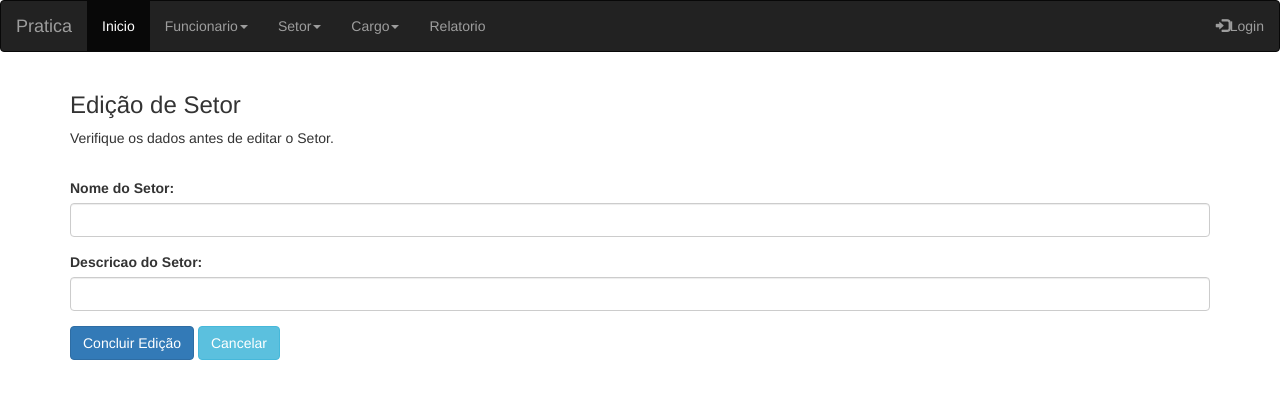
After one commit to alison10010/crud-php-estrutural, a PHP site: page /setor/editeSetor.php?editaid=1 in a window 1280 px wide. The commit adds this page. Shown: the top 399 px of the page. Run offline with PHP 8.4, Linux system fonts and the light colour scheme; data that the repository does not hold is empty.

Commit message:
Arquivos de layout

```diff
--- a/setor/cadastroSetor.php
+++ b/setor/cadastroSetor.php
@@ -9,11 +9,11 @@
     <form action="../funcao/addSetor.php" method="post">
         <div class="form-group">
             <label for="nomeSetor">Nome do Setor:</label>
-            <input type="txt" class="form-control" id="nomeSetor" name="nomeSetor">
+            <input type="txt" class="form-control" id="nomeSetor" name="nomeSetor" required>
         </div>
         <div class="form-group">
             <label for="descricaoSetor">Descricao do Setor:</label>
-            <input type="txt" class="form-control" id="descricaoSetor" name="descricaoSetor">
+            <input type="txt" class="form-control" id="descricaoSetor" name="descricaoSetor" required>
         </div>
 
         <button type="submit" class="btn btn-default">Cadastrar</button>
--- /dev/null
+++ b/setor/editeSetor.php
@@ -0,0 +1,35 @@
+<?php include("../template-sub-pasta/inicioPage.php");  ?>
+
+<!-- BUSCA OS DADOS NO BD DE ACORDO COM O ID -->
+<?php
+  include("../funcao/conexao.php");
+  $rec = $_GET["editaid"];
+
+  $seleciona = mysqli_query($conexao, "SELECT * FROM setor where id=$rec");
+  $campo = mysqli_fetch_array($seleciona);
+?>
+
+<div class="container">
+  <h3>Edição de Setor</h3>
+  <p>Verifique os dados antes de editar o Setor.</p>
+
+  <br />
+  <div id="form">
+    <form action="../funcao/aditarSetor.php" method="post">
+        <input type="hidden" name="id" value="<?=$campo["id"]?>">
+        <div class="form-group">
+            <label for="editeNomeSetor">Nome do Setor:</label>
+            <input type="txt" class="form-control" id="editeNomeSetor" name="editeNomeSetor" value="<?=$campo["nomeSetor"]?>" required>
+        </div>
+        <div class="form-group">
+            <label for="editeDescricaoSetor">Descricao do Setor:</label>
+            <input type="txt" class="form-control" id="editeDescricaoSetor" name="editeDescricaoSetor" value="<?=$campo["descricaoSetor"]?>" required>
+        </div>
+
+        <button type="submit" class="btn btn-primary">Concluir Edição</button>
+        <a type="button" class="btn btn-info btn-md" href="listaSetor.php">Cancelar</button></a>
+    </form>
+  </div>
+</div>
+
+<?php include("../template-sub-pasta/fimPage.php"); ?>
--- a/template-sub-pasta/inicioPage.php
+++ b/template-sub-pasta/inicioPage.php
@@ -19,7 +19,7 @@
       <li class="active"><a href="../index.php">Inicio</a></li>
       <li class="dropdown"><a class="dropdown-toggle" data-toggle="dropdown" href="#">Funcionario<span class="caret"></span></a>
         <ul class="dropdown-menu">
-          <li><a href="../funcionario/cadastroFuncionario.php">Cadastrar</a></li>
+          <li><a href="#">Cadastrar</a></li>
           <li><a href="#">Listar</a></li>
         </ul>
       </li>
@@ -27,13 +27,13 @@
       <li class="dropdown"><a class="dropdown-toggle" data-toggle="dropdown" href="#">Setor<span class="caret"></span></a>
         <ul class="dropdown-menu">
           <li><a href="../setor/cadastroSetor.php">Cadastrar</a></li>
-          <li><a href="#">Listar</a></li>
+          <li><a href="../setor/listaSetor.php">Listar</a></li>
         </ul>
       </li>
 
       <li class="dropdown"><a class="dropdown-toggle" data-toggle="dropdown" href="#">Cargo<span class="caret"></span></a>
         <ul class="dropdown-menu">
-          <li><a href="../setor/cadastroSetor.php">Cadastrar</a></li>
+          <li><a href="#">Cadastrar</a></li>
           <li><a href="#">Listar</a></li>
         </ul>
       </li>
```
Also changed, not shown: inicioPage.php (+7 -0 lines), setor/listaSetor.php (added, +61 -0 lines).
